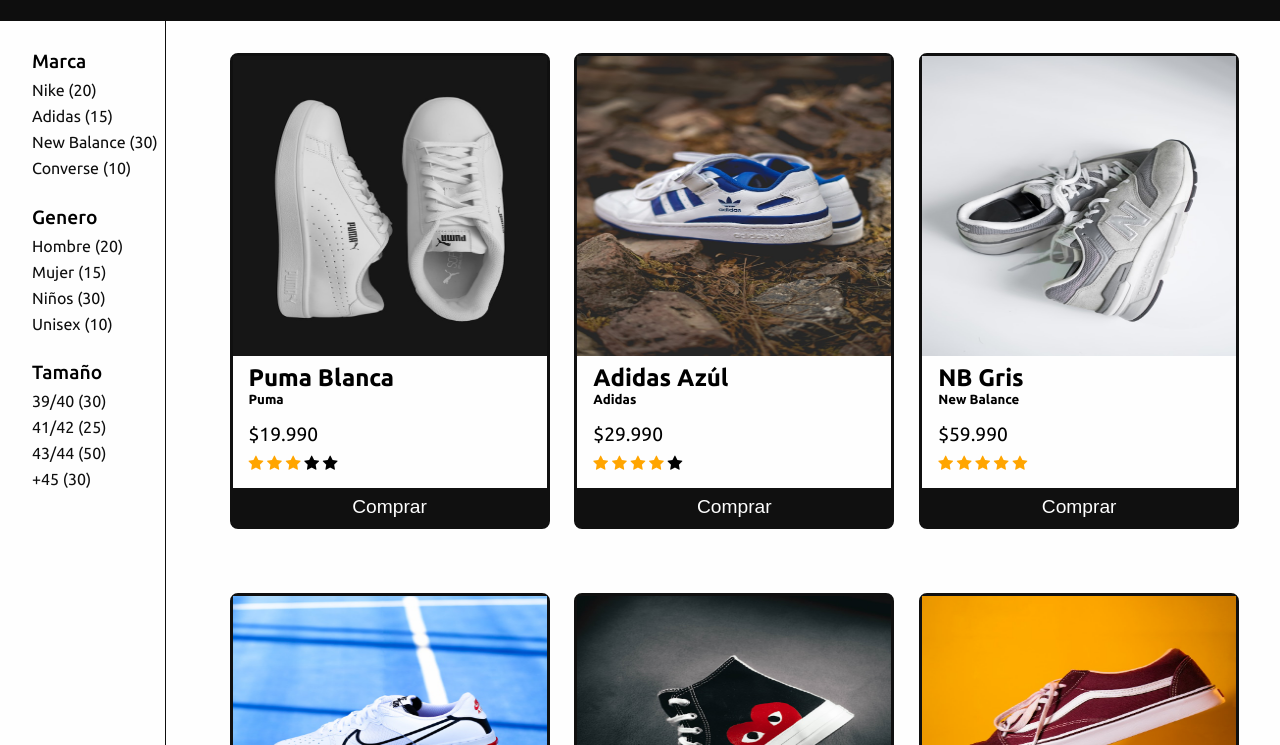
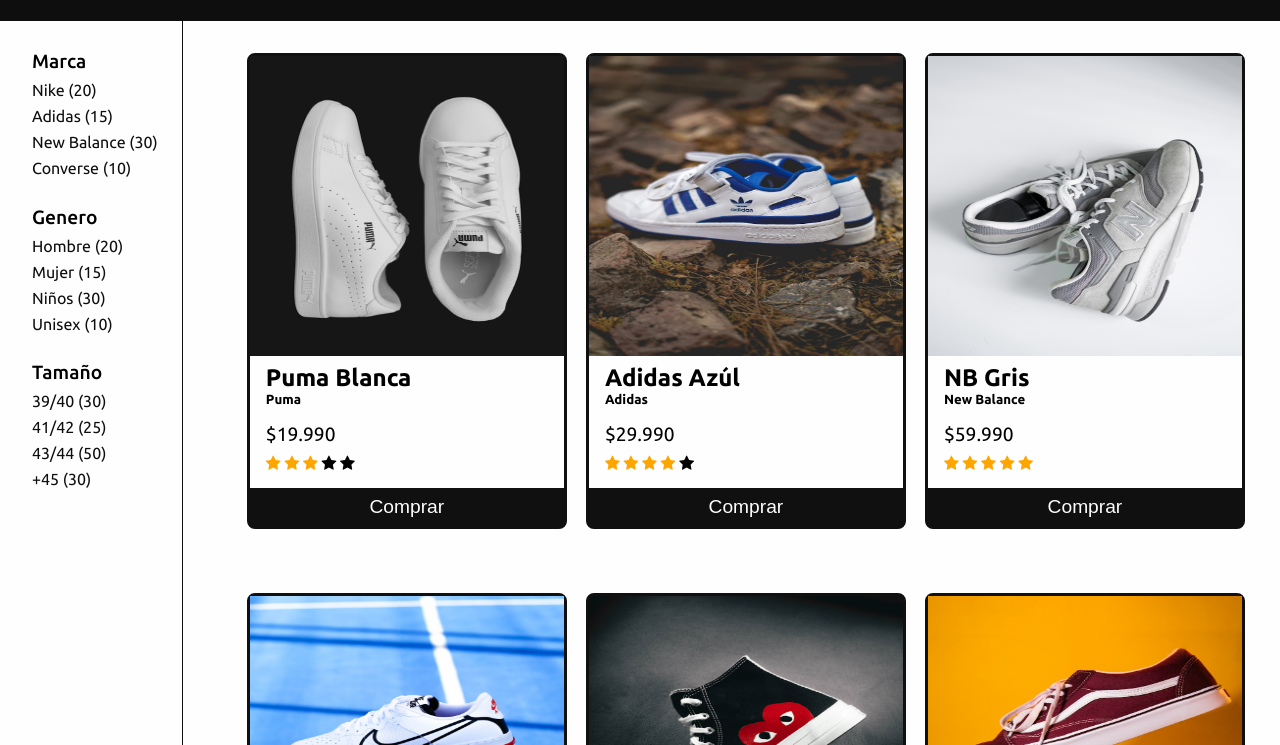
Before and after one commit to claudio-poblete/sneaker-shop, a plain HTML site: page index.html in a window 1280 px wide. Shown: the part 55-800 px from the top of the page. Drawn offline with Linux system fonts and the light colour scheme.

Commit message:
se agrega grid-template-columns

```diff
--- a/assets/css/style.css
+++ b/assets/css/style.css
@@ -150,9 +150,10 @@
 
 .grid-container{
   display: grid;
+  grid-template-columns: 1fr 6fr;
   grid-template-areas:
-  "header header header header header header header header header header header header"
-  "menu main main main main main main main main main main main"
-  "footer footer footer footer footer footer footer footer footer footer footer footer";
+  "header header"
+  "menu main"
+  "footer footer";
 
 }
```
